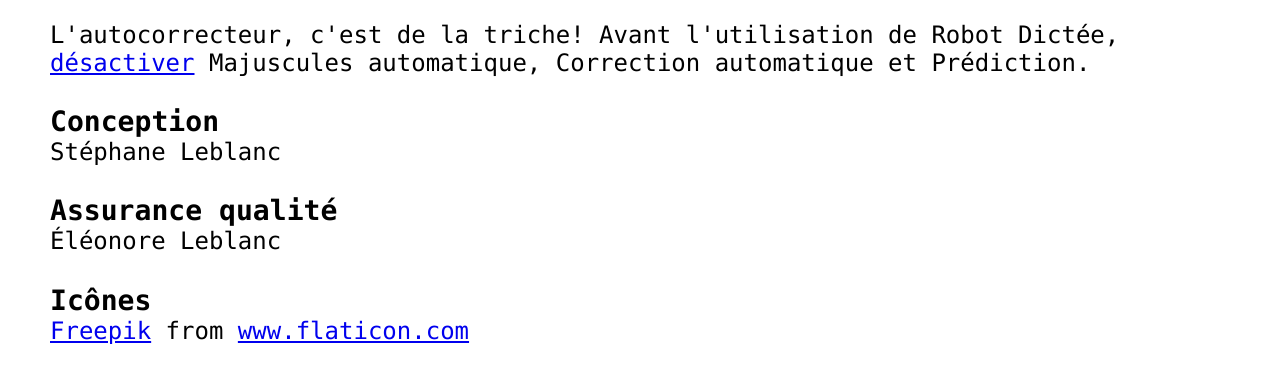
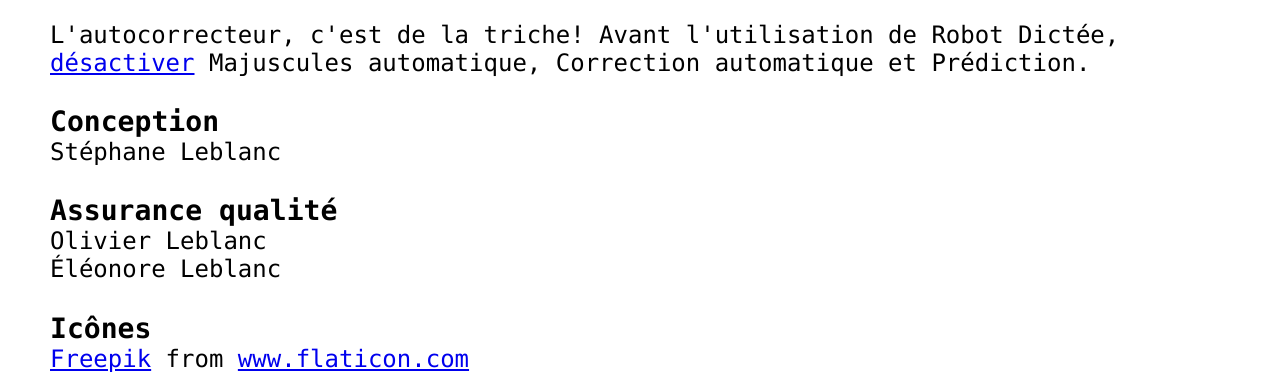
Before and after one commit to steph-lebl/robot-dictee, a website: page index.html in a window 1280 px wide. Shown: the part 1270-1651 px from the top of the page. Before the commit the page ends 1623 px from the top, so only its background shows below. Drawn offline with Linux system fonts and the light colour scheme; a script that the page names is missing.

Commit message:
feat: add oli to credit

```diff
--- a/index.html
+++ b/index.html
@@ -137,6 +137,7 @@
       <h3>Conception</h3>
       Stéphane Leblanc
       <h3>Assurance qualité</h3>
+      Olivier Leblanc<br/>
       Éléonore Leblanc
       <h3>Icônes</h3>
       <a href="https://www.flaticon.com/fr/auteurs/freepik" title="Freepik">Freepik</a> from <a href="https://www.flaticon.com/fr/" title="Flaticon">www.flaticon.com</a>
```
